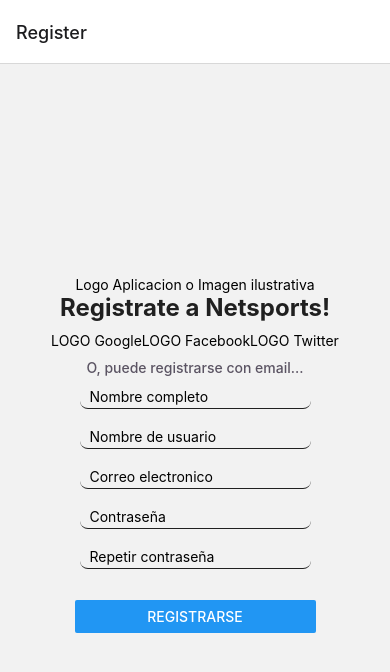
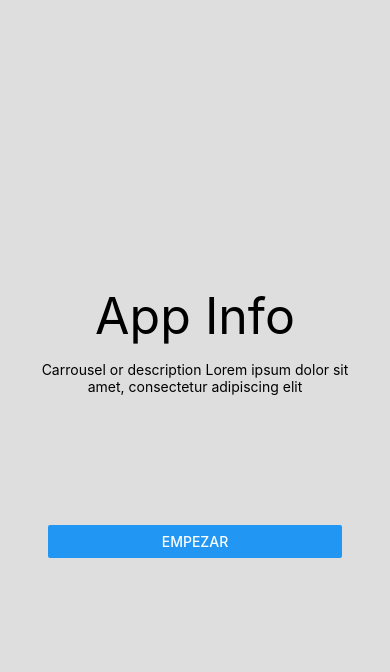
Before and after one commit to No-Country/C9-G38-FT-ReactNative, a React Native app in the folder front/: screen /Onboarding in a window 390 px wide. Shown: the top 672 px of the page. Built offline with nearby package versions, Linux system fonts and the light colour scheme.

Commit message:
onboarding base view

```diff
--- a/front/src/routes/Navigation.js
+++ b/front/src/routes/Navigation.js
@@ -4,12 +4,18 @@
 import Login from '../views/Login'
 import Profile from '../views/Profile'
 import Register from '../views/Register'
+import Onboarding from '../views/Onboarding'
 
 const Stack = createStackNavigator()
 
 export function Navigation() {
     return (
-        <Stack.Navigator initialRouteName='Register'>
+        <Stack.Navigator initialRouteName='Onboarding'>
+            <Stack.Screen
+                options={{ headerShown: false }}
+                name='Onboarding'
+                component={Onboarding}
+            />
             <Stack.Screen
                 options={{ headerShown: false }}
                 name='Login'
--- /dev/null
+++ b/front/src/views/Onboarding.js
@@ -0,0 +1,36 @@
+import { SafeAreaView } from 'react-native-safe-area-context';
+import { View, Text, StyleSheet, Button } from 'react-native';
+
+const Onboarding = ({ navigation }) => {
+    return (
+        <SafeAreaView style={styles.container}>
+            <Text style={styles.title}>App Info</Text>
+            <Text style={{textAlign: 'center'}}>Carrousel or description Lorem ipsum dolor sit amet, consectetur adipiscing elit</Text>
+            <View style={styles.startButton}>
+                <Button title='Empezar' onPress={() => navigation.navigate('Login')} />
+            </View>
+        </SafeAreaView>
+    )
+};
+
+export default Onboarding;
+
+const styles = StyleSheet.create({
+    container: {
+        backgroundColor: '#dedede',
+        width: '100%',
+        height: '100%',
+        alignItems: 'center',
+        justifyContent: 'center',
+        paddingHorizontal: 32,
+        paddingVertical: 40
+    },
+    title: {
+        fontSize: 50,
+        marginBottom: 15
+    },
+    startButton: {
+        width: '90%',
+        marginTop: '40%'
+    }
+});
```
